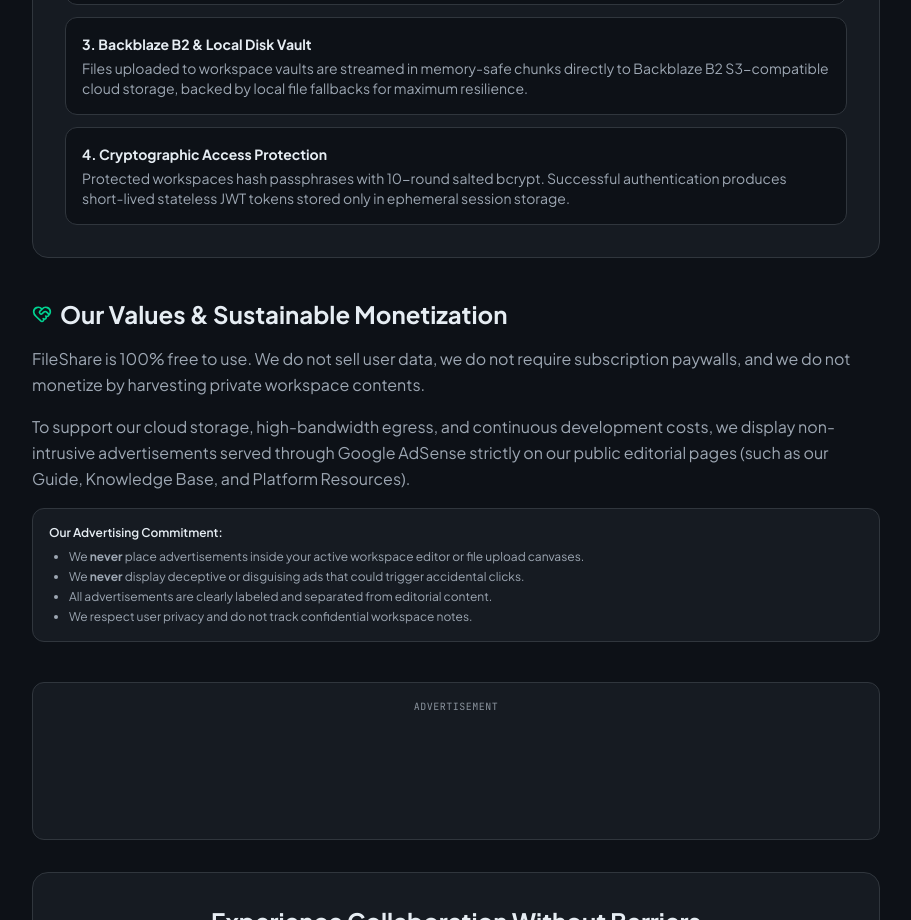
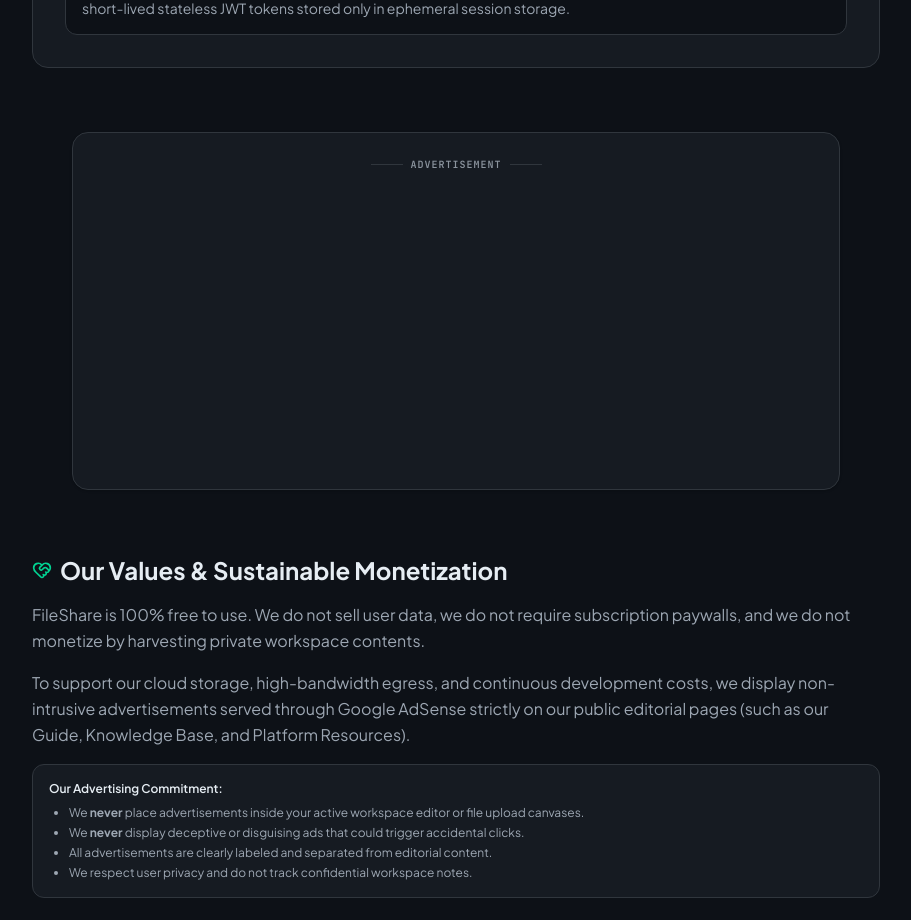
Before and after one commit to sandeshPatel06/file-share, a Next.js app: page /about in a window 1280 px wide. Shown: the part 1880-2800 px from the top of the page, without its empty margins (184-1095 px from the left). Built offline with nearby package versions, Linux system fonts and the light colour scheme; no server answers.

Commit message:
fix(adsense): resolve Site Behavior: Navigation policy violation

```diff
--- a/src/app/about/page.tsx
+++ b/src/app/about/page.tsx
@@ -88,9 +88,6 @@ export default function AboutPage() {
             </p>
           </section>
 
-          {/* Compliant Ad Unit 1 */}
-          <AdBanner slot="3000000001" />
-
           {/* Section: Who We Built It For */}
           <section className="space-y-4">
             <h2 className="text-xl sm:text-2xl font-bold text-[var(--text-main)]">
@@ -177,6 +174,9 @@ export default function AboutPage() {
             </div>
           </section>
 
+          {/* Safe In-Content Ad Unit: Placed after 3 extensive sections, safely buffered before monetization and CTAs */}
+          <AdBanner slot="3000000001" position="in-content" className="max-w-3xl mx-auto" />
+
           {/* Section: Ethical Monetization & Ad Transparency */}
           <section className="space-y-4">
             <div className="flex items-center gap-2">
@@ -202,10 +202,7 @@ export default function AboutPage() {
             </div>
           </section>
 
-          {/* Compliant Ad Unit 2 */}
-          <AdBanner slot="3000000002" />
-
-          {/* Call to action */}
+          {/* Call to action (safely buffered without ad interference) */}
           <section className="bg-[var(--bg-surface)] p-8 rounded-2xl border border-[var(--border-color)] text-center">
             <h2 className="text-xl sm:text-2xl font-bold mb-2 text-[var(--text-main)]">
               Experience Collaboration Without Barriers
--- a/src/app/guide/page.tsx
+++ b/src/app/guide/page.tsx
@@ -103,9 +103,6 @@ export default function GuidePage() {
           </div>
         </nav>
 
-        {/* Compliant Ad Unit 1 */}
-        <AdBanner slot="2000000001" className="max-w-3xl mx-auto" />
-
         {/* SECTION 1 */}
         <section id="section-1" className="my-10 space-y-4">
           <div className="flex items-center gap-3">
@@ -203,8 +200,8 @@ export default function GuidePage() {
           </div>
         </section>
 
-        {/* Compliant Ad Unit 2 */}
-        <AdBanner slot="2000000002" className="max-w-3xl mx-auto" />
+        {/* Safe In-Content Ad Unit 1: Placed after 3 complete editorial sections */}
+        <AdBanner slot="2000000001" position="in-content" className="max-w-3xl mx-auto" />
 
         {/* SECTION 4 */}
         <section id="section-4" className="my-10 space-y-4 pt-6 border-t border-[var(--border-color)]">
@@ -352,6 +349,9 @@ sequenceDiagram
           </div>
         </section>
 
+        {/* Safe In-Content Ad Unit 2: Placed deep in editorial reading flow */}
+        <AdBanner slot="2000000002" position="in-content" className="max-w-3xl mx-auto" />
+
         {/* SECTION 8 */}
         <section id="section-8" className="my-10 space-y-4 pt-6 border-t border-[var(--border-color)]">
           <div className="flex items-center gap-3">
@@ -492,10 +492,7 @@ sequenceDiagram
           </div>
         </section>
 
-        {/* Compliant Ad Unit 3 */}
-        <AdBanner slot="2000000003" className="max-w-3xl mx-auto" />
-
-        {/* CTA Footer Box */}
+        {/* CTA Footer Box (safely separated without ad interference) */}
         <div className="my-12 p-8 rounded-2xl bg-[var(--bg-surface)] border border-[var(--border-color)] text-center max-w-2xl mx-auto">
           <CheckCircle2 className="w-8 h-8 text-emerald-400 mx-auto mb-3" />
           <h2 className="text-xl font-bold mb-2">Ready to Experience FileShare?</h2>
--- a/src/app/resources/[slug]/page.tsx
+++ b/src/app/resources/[slug]/page.tsx
@@ -110,6 +110,13 @@ export default async function ArticlePage({ params }: Props) {
     wordCount: article.wordCount,
   };
 
+  // Split article content at natural mid-point section break (---)
+  // Ensures the first ad only appears after at least 2-3 full sections of editorial text
+  const sections = article.content.split(/\n---\n/);
+  const midPoint = sections.length > 2 ? Math.floor(sections.length / 2) : 1;
+  const firstHalf = sections.slice(0, midPoint).join("\n\n---\n\n");
+  const secondHalf = sections.slice(midPoint).join("\n\n---\n\n");
+
   return (
     <div className="min-h-screen bg-[var(--bg-main)] text-[var(--text-main)] flex flex-col transition-colors duration-200">
       {/* Conditionally load AdSense on this substantial publisher content page */}
@@ -189,16 +196,20 @@ export default async function ArticlePage({ params }: Props) {
           </div>
         </div>
 
-        {/* Compliant Ad Unit after intro / header */}
-        <AdBanner slot="1234567891" />
-
-        {/* Article Body */}
+        {/* Article Body Part 1 */}
         <article className="prose dark:prose-invert max-w-none text-sm sm:text-base leading-relaxed">
-          <MarkdownRenderer content={article.content} />
+          <MarkdownRenderer content={firstHalf} />
         </article>
 
-        {/* Compliant Mid/Bottom Ad Unit */}
-        <AdBanner slot="1234567892" />
+        {/* Safe In-Content Ad Unit: Embedded mid-editorial flow after 2-3 full sections */}
+        <AdBanner slot="1234567891" position="in-content" />
+
+        {/* Article Body Part 2 */}
+        {secondHalf.trim() && (
+          <article className="prose dark:prose-invert max-w-none text-sm sm:text-base leading-relaxed">
+            <MarkdownRenderer content={secondHalf} />
+          </article>
+        )}
 
         {/* Author / Editorial Box */}
         <div className="my-10 p-6 rounded-xl bg-[var(--bg-surface)] border border-[var(--border-color)] flex flex-col sm:flex-row items-start sm:items-center justify-between gap-4">
--- a/src/app/resources/page.tsx
+++ b/src/app/resources/page.tsx
@@ -71,9 +71,6 @@ export default function ResourcesPage() {
           </div>
         </div>
 
-        {/* Compliant Ad Unit after intro section */}
-        <AdBanner slot="9876543210" className="max-w-3xl mx-auto" />
-
         {/* Articles Grid */}
         <div className="grid grid-cols-1 md:grid-cols-2 gap-6 my-8">
           {articles.map((article) => (
@@ -118,6 +115,9 @@ export default function ResourcesPage() {
             </article>
           ))}
         </div>
+
+        {/* Safe In-Content Ad Unit: Placed after 7 full editorial article summaries */}
+        <AdBanner slot="9876543210" position="in-content" className="max-w-3xl mx-auto" />
 
         {/* CTA Section */}
         <div className="mt-12 bg-[var(--bg-surface)] border border-[var(--border-color)] rounded-2xl p-6 sm:p-8 text-center max-w-2xl mx-auto">
--- a/src/components/ads/AdBanner.tsx
+++ b/src/components/ads/AdBanner.tsx
@@ -12,15 +12,19 @@ interface AdBannerProps {
   slot?: string;
   format?: "auto" | "rectangle" | "horizontal";
   responsive?: boolean;
+  position?: "in-content" | "bottom";
   className?: string;
 }
 
 /**
  * AdBanner renders a policy-compliant Google AdSense ad unit.
  *
- * Compliance Features:
- * - Clear "ADVERTISEMENT" badge adhering to Google Publisher Policies.
- * - Distinct visual separation with subtle borders to prevent accidental clicks.
+ * Compliance & Policy Safeguards (AdSense Navigation Policy):
+ * - Clear, unambiguous "ADVERTISEMENT" badge adhering to Google Publisher Policies.
+ * - Distinct visual separation with border, subtle background, and padding to prevent accidental clicks.
+ * - Minimum-height container preventing layout shift (CLS).
+ * - Safe vertical margins enforcing clearance from navigation controls, sticky headers, and CTAs.
+ * - Position modes: "in-content" (editorial text flow) vs "bottom" (deep footer clearance).
  * - Only rendered on content-rich pages with substantial editorial text.
  * - Graceful initialization handling without crashing if blocked by ad-blockers.
  */
@@ -28,6 +32,7 @@ export function AdBanner({
   slot = "1234567890",
   format = "auto",
   responsive = true,
+  position = "in-content",
   className = "",
 }: AdBannerProps) {
   const adRef = useRef<HTMLModElement | null>(null);
@@ -48,19 +53,37 @@ export function AdBanner({
     }
   }, []);
 
+  // Safe position-based margin enforcement (ensures minimum clearance from interactive controls)
+  const positionClasses =
+    position === "bottom"
+      ? "my-16 sm:my-20"
+      : "my-12 sm:my-16";
+
   return (
+    <aside
+      aria-label="Advertisement"
+      role="complementary"
+      className={`w-full clear-both select-none transition-all duration-150 ${positionClasses} ${className}`}
+    >
+      <div className="w-full mx-auto p-5 sm:p-6 rounded-2xl bg-[var(--bg-surface)] border border-[var(--border-color)] shadow-sm text-center relative overflow-hidden">
+        {/* Unambiguous sponsored label with visual dividers */}
         <div
-      className={`my-8 p-4 rounded-xl bg-[var(--bg-surface)] border border-[var(--border-color)] overflow-hidden text-center ${className}`}
-      aria-label="Sponsored Content"
+          className="flex items-center justify-center gap-2 mb-3 select-none"
+          aria-hidden="true"
         >
-      <div className="text-[10px] uppercase font-mono tracking-wider text-[var(--text-subtle)] mb-2 select-none">
+          <span className="h-px w-8 bg-[var(--border-color)]" />
+          <span className="text-[10px] uppercase font-mono font-semibold tracking-widest text-[var(--text-subtle)]">
             Advertisement
+          </span>
+          <span className="h-px w-8 bg-[var(--border-color)]" />
         </div>
-      <div className="min-h-[100px] flex items-center justify-center">
+
+        {/* Minimum-height container preventing layout shift (CLS) */}
+        <div className="min-h-[260px] sm:min-h-[280px] w-full flex items-center justify-center overflow-hidden">
           <ins
             ref={adRef}
             className="adsbygoogle"
-          style={{ display: "block" }}
+            style={{ display: "block", minWidth: "250px", minHeight: "100px" }}
             data-ad-client="ca-pub-4947821599815451"
             data-ad-slot={slot}
             data-ad-format={format}
@@ -68,5 +91,6 @@ export function AdBanner({
           />
         </div>
       </div>
+    </aside>
   );
 }
```
Lines whose indentation alone changed are shown as unchanged.
